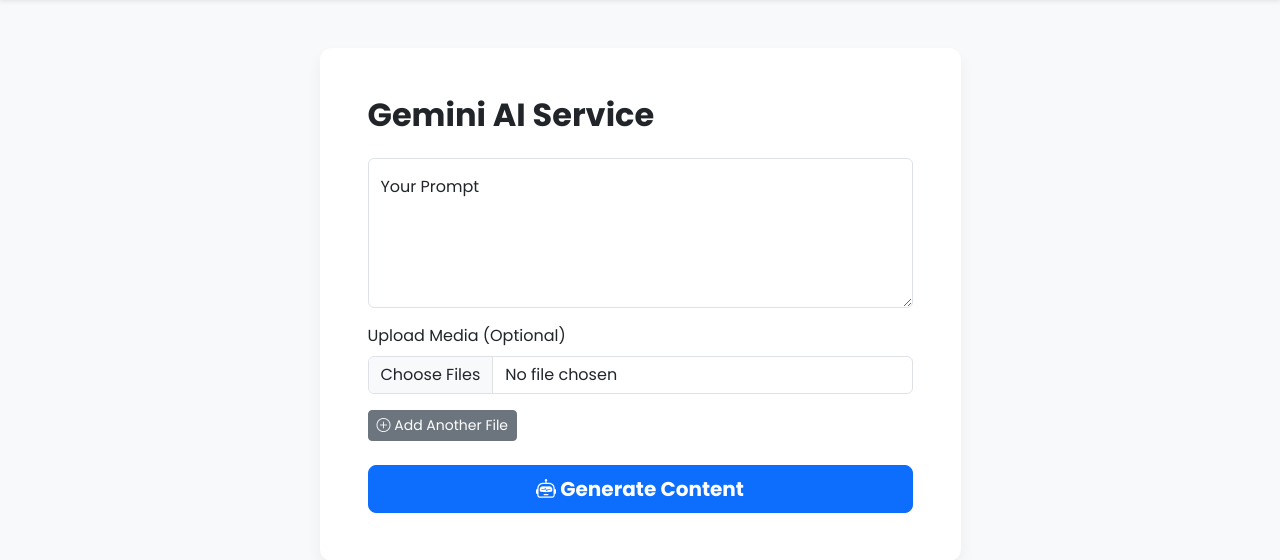
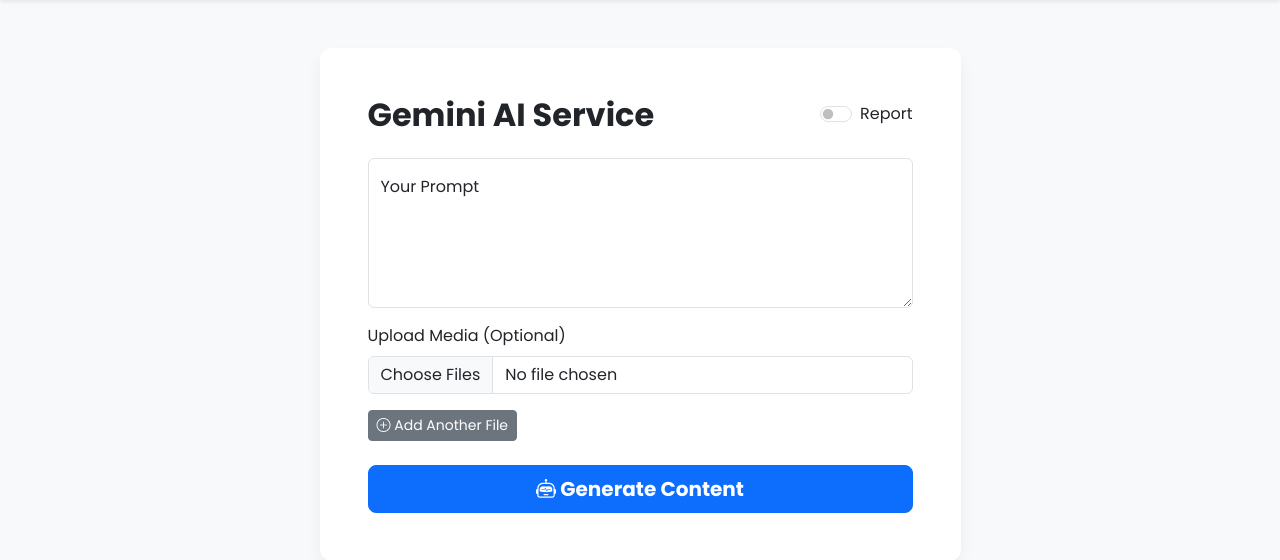
Before and after one commit to nehemiaobati/codeignitervone, a CodeIgniter 4 app: the page made by app/Views/gemini/query_form.php in a window 1280 px wide. Shown: the part 78-638 px from the top of the page. Run offline with PHP 8.4 and a stand-in for CodeIgniter, Linux system fonts and the light colour scheme; the template is opened without the code that fills it, so the values that code supplies are empty; some libraries are stand-ins or nearby versions.

Commit message:
feat: Enable CSRF protection and add report toggle for Gemini AI
This commit enables the CSRF filter in the application's configuration to enhance security.

Additionally, a new "Report" toggle has been added to the Gemini AI query form. When this toggle is enabled, the input text will be prefixed with "no markdown\n\n" to ensure cleaner output for report generation. This change improves the usability and flexibility of the Gemini AI service.

```diff
--- a/app/Config/Filters.php
+++ b/app/Config/Filters.php
@@ -75,7 +75,7 @@ class Filters extends BaseFilters
     public array $globals = [
         'before' => [
             // 'honeypot',
-            // 'csrf',
+             'csrf',
             // 'invalidchars',
         ],
         'after' => [
--- a/app/Controllers/GeminiController.php
+++ b/app/Controllers/GeminiController.php
@@ -43,6 +43,11 @@ class GeminiController extends BaseController
         }
 
         $inputText = $this->request->getPost('prompt');
+        $isReport = $this->request->getPost('report') === '1';
+
+        if ($isReport) {
+            $inputText = "no markdown\n\n{$inputText}";
+        }
         $uploadedFiles = $this->request->getFileMultiple('media') ?: [];
 
         $supportedMimeTypes = [
--- a/app/Views/gemini/query_form.php
+++ b/app/Views/gemini/query_form.php
@@ -27,8 +27,14 @@
         <div class="col-lg-7">
             <div class="card query-card">
                  <div class="card-body p-4 p-md-5">
-                    <h2 class="card-title fw-bold mb-4">Gemini AI Service</h2>
                     <form action="<?= url_to('gemini.generate') ?>" method="post" enctype="multipart/form-data">
+                        <div class="d-flex justify-content-between align-items-center mb-4">
+                            <h2 class="card-title fw-bold mb-0">Gemini AI Service</h2>
+                            <div class="form-check form-switch">
+                                <input class="form-check-input" type="checkbox" role="switch" id="reportToggle" name="report" value="1">
+                                <label class="form-check-label" for="reportToggle">Report</label>
+                            </div>
+                        </div>
                         <?= csrf_field() ?>
                         <div class="form-floating mb-3">
                             <textarea id="prompt" name="prompt" class="form-control" placeholder="Enter your prompt" style="height: 150px" required><?= old('prompt') ?></textarea>
```
